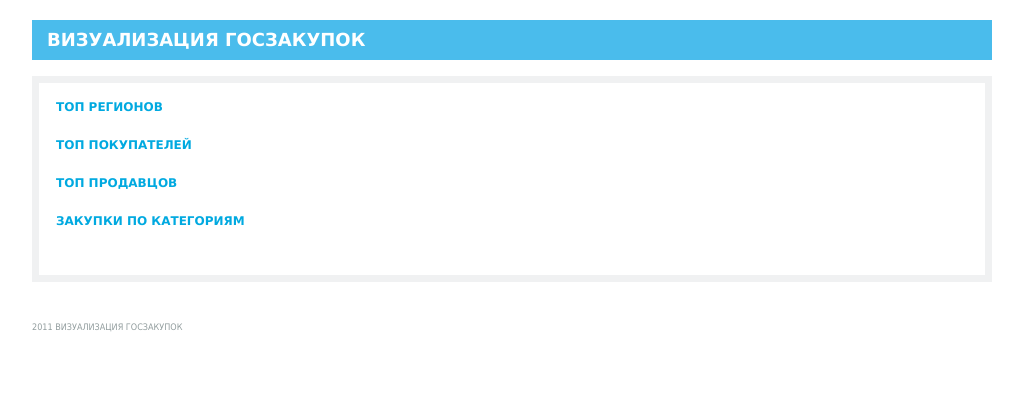
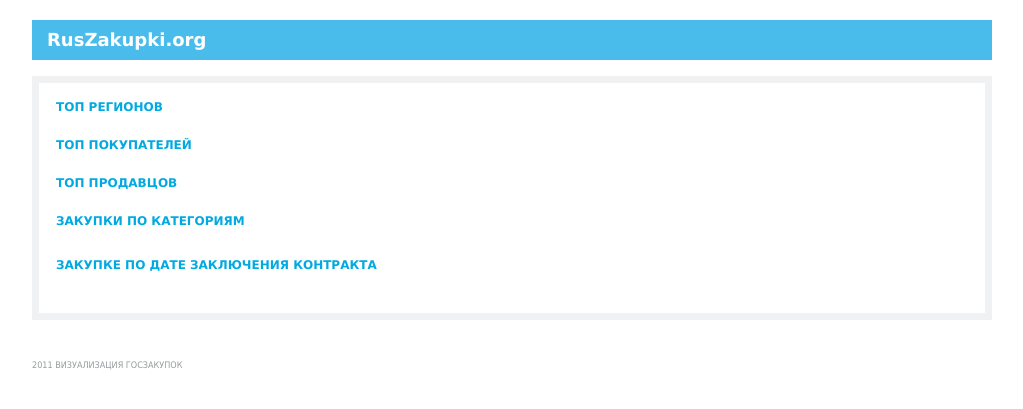
Before and after one commit to vyakunin/zakupki, a Python web app: template frontend/templates/homepage.html in a window 1280 px wide. Shown: the top 409 px of the page, without its empty margins (128-1151 px from the left). Run offline with Jinja, Linux system fonts and the light colour scheme; the template is opened without the code that fills it, so the values that code supplies are empty; some libraries are stand-ins or nearby versions.

Commit message:
Unify both region and homepage views.

```diff
--- a/frontend/css/main.css
+++ b/frontend/css/main.css
@@ -118,7 +118,7 @@
 
 /*------------------------ INNER TITLE BEGINS ------------------------*/
 .inner_title_wrapper { width: 960px; float: left; height: 40px; line-height: 40px;  margin-top: 20px;}
-.inner_title_wrapper span { float: left; text-transform: uppercase; color: #ffffff; font-weight: bold; font-size: 18px; margin: 0 0 0 15px;}
+.inner_title_wrapper span { float: left; color: #ffffff; font-weight: bold; font-size: 18px; margin: 0 0 0 15px;}
 /*------------------------ INNER TITLE ENDS ------------------------*/
 
 
--- a/frontend/templates/homepage.html
+++ b/frontend/templates/homepage.html
@@ -73,6 +73,18 @@
       var table = new google.visualization.Table(document.getElementById('categories_table'));
       table.draw(data, {showRowNumber: true});
     }
+    {
+      var evalledData = eval("(" + get_json('/region_bar_chart.json') + ")");
+      var data = new google.visualization.DataTable(evalledData);
+      var formatter = new google.visualization.NumberFormat(
+          {suffix: ' руб', negativeParens: true, fractionDigits: 0, groupingSymbol: ' '});
+      formatter.format(data, 1); // Apply formatter to second column
+
+      var chart = new google.visualization.ColumnChart(document.getElementById('months_bar_chart'));
+      chart.draw(data, {width: 800, height: 500, title: 'Закупки'
+          //hAxis: {title: 'Year', titleTextStyle: {color: 'red'}}
+      });
+    }
   }
 </script>
 </head>
@@ -97,7 +109,9 @@
     <!-- / logo and navy -->
 
     <!-- inner title -->
-	<div class="inner_title_wrapper blue_bg_inner"><span>Визуализация госзакупок</span></div>
+	<div class="inner_title_wrapper blue_bg_inner">
+	  <span>RusZakupki.org</span>
+	</div>
     <!-- / inner title -->
 
     <!-- content -->
@@ -127,6 +141,7 @@
                     <div id="top_suppliers"></div>
                     <div class="cb"></div>
                 </div>
+
                 <div class="table_wrapper">
                   <h2>Закупки по категориям</h2>
              	    <div class="cb"></div>
@@ -142,9 +157,12 @@
                   </table>
              	    <div class="cb"></div>
                 </div>
-
-
+                <div class="table_wrapper">
+                  <h2>Закупке по дате заключения контракта</h2>
                   <div class="cb"></div>
+                  <div id="months_bar_chart"></div>
+                  <div class="cb"></div>
+                </div>
             </div>
             <!-- / data -->
 
```
Also changed, not shown: frontend/index.yaml (+7 -0 lines), frontend/templates/region.html (+12 -3 lines), frontend/view/regions.py (+6 -6 lines). Lines whose indentation alone changed are shown as unchanged.
